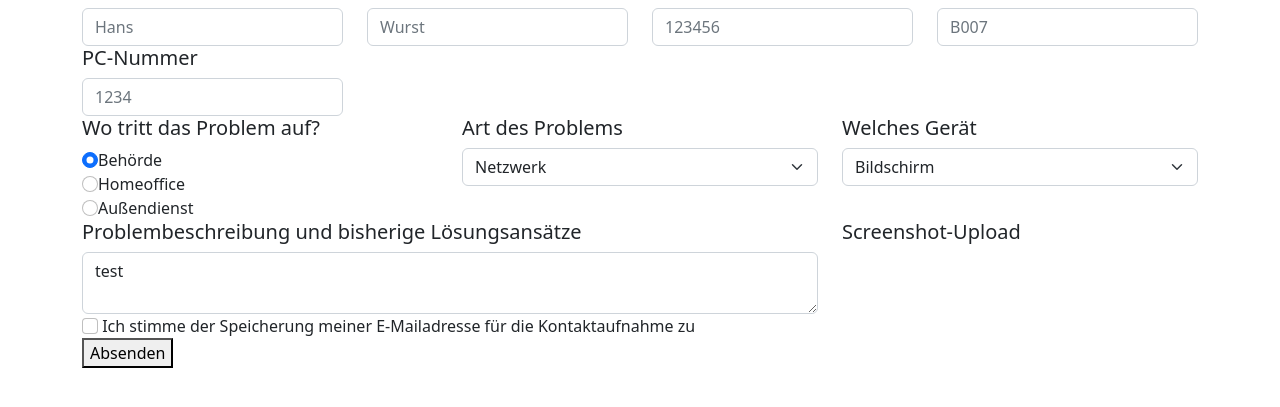
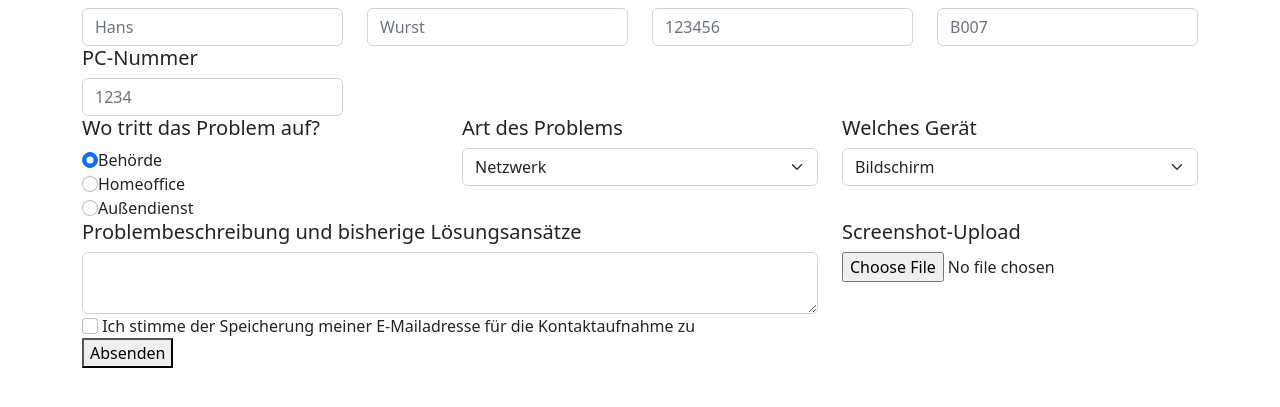
Before and after one commit to kewinzco/HelpDesk, a PHP site: page / in a window 1280 px wide. Shown: the part 294-701 px from the top of the page. Run offline with PHP 8.4, Linux system fonts and the light colour scheme.

Commit message:
Startseite mit allen Feldern

```diff
--- a/index.php
+++ b/index.php
@@ -92,12 +92,12 @@
     <div class="col-sm-8">
       <h5>Problembeschreibung und bisherige Lösungsansätze</h5>
       <div class="input-group">
-        <textarea class="form-control" aria-label="With textarea">test</textarea>
+        <textarea class="form-control" aria-label="With textarea"></textarea>
       </div>
     </div>
     <div class="col-sm-4">
       <h5>Screenshot-Upload</h5>
-
+        <input type="file" name="" value="" accept="image/*">
     </div>
   </div>
 
```
